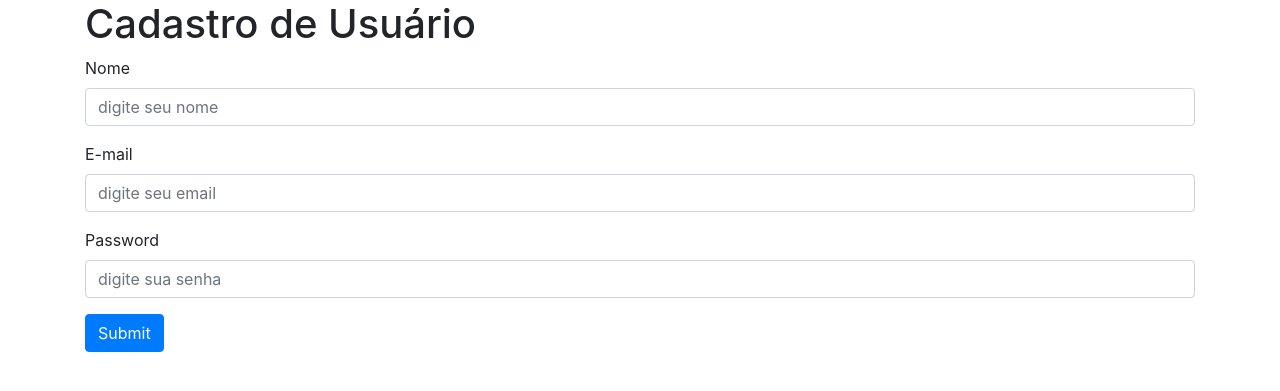
After one commit to jeffersonchaves/resenha_upgrade, a PHP site: page /2info3/app/views/usuario_cadastro.php in a window 1280 px wide. The commit adds this page. Shown: the top 391 px of the page. Run offline with PHP 8.4, Linux system fonts and the light colour scheme.

Commit message:
Add files via upload

```diff
--- /dev/null
+++ b/resenha_upgrade/app/views/usuario_cadastro.php
@@ -0,0 +1,45 @@
+<!doctype html>
+<html lang="en">
+<head>
+    <!-- Required meta tags -->
+    <meta charset="utf-8">
+    <meta name="viewport" content="width=device-width, initial-scale=1, shrink-to-fit=no">
+
+    <!-- Bootstrap CSS -->
+    <link rel="stylesheet" href="https://stackpath.bootstrapcdn.com/bootstrap/4.1.3/css/bootstrap.min.css">
+
+    <title>Hello, world!</title>
+</head>
+
+<body>
+
+    <div class="container">
+
+        <h1>Cadastro de Usuário</h1>
+
+        <form method="post" action="../controllers/usuario.php?acao=salvar">
+
+            <div class="form-group">
+                <label for="name">Nome</label>
+                <input name="nome" type="text" class="form-control" id="name"  placeholder="digite seu nome">
+            </div>
+
+
+            <div class="form-group">
+                <label for="email">E-mail</label>
+                <input name="email" type="email" class="form-control" id="email"  placeholder="digite seu email">
+            </div>
+
+            <div class="form-group">
+                <label for="password">Password</label>
+                <input name="senha" type="password" class="form-control" id="password" placeholder="digite sua senha">
+            </div>
+
+            <button type="submit" class="btn btn-primary">Submit</button>
+        </form>
+
+
+    </div>
+
+</body>
+</html>
--- a/resenha_upgrade/app/views/usuario_lista.php
+++ b/resenha_upgrade/app/views/usuario_lista.php
@@ -15,7 +15,9 @@
 
     <div class="container">
 
-        <h1><?php echo $teste1; ?></h1>
+        <h1>Listagem de Usuários</h1>
+
+        <a href="http://localhost/2info3/resenha_jogos/app/controllers/controller/usuario.php?acao=cadastrar">cadastrar</a>
 
         <table class="table">
             <thead>
--- a/resenha_upgrade/index.php
+++ b/resenha_upgrade/index.php
@@ -1,3 +1,3 @@
 <?php
 
-    require 'app/controllers/home.php';
+    require 'app/controllers/usuario.php';
```
Also changed, not shown: resenha_upgrade/app/controllers/usuario.php (added, +35 -0 lines), resenha_upgrade/app/models/Usuario.php (+9 -0 lines).
